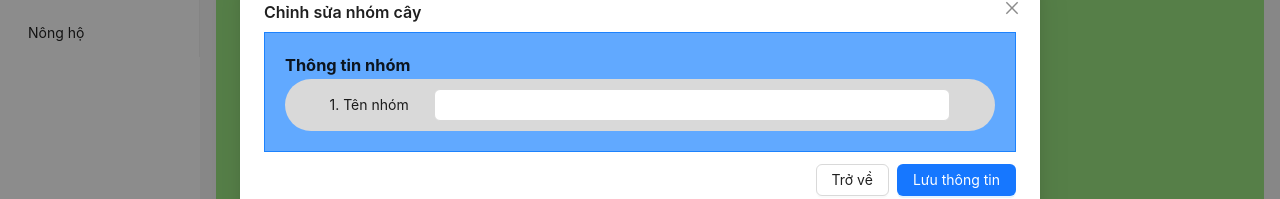
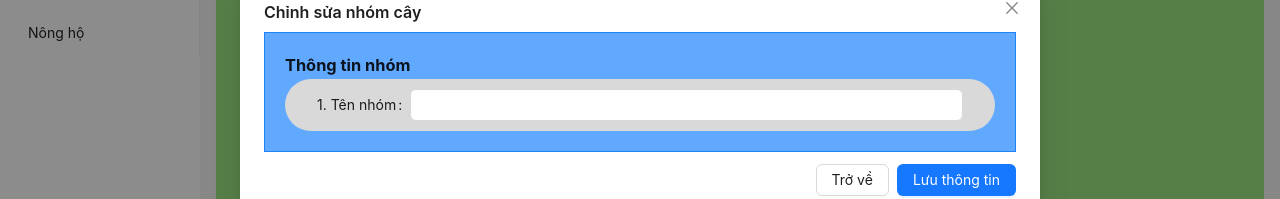
Before and after one commit to huyenpt21/dalat-agri, a React (Create React App) app: page /danh-muc-cay-trong in a window 1280 px wide. Both pictures are taken after a click on the picture 388 px from the left and 200 px from the top of the page. Shown: the part 120-319 px from the top of the page. Built offline with nearby package versions, Linux system fonts and the light colour scheme; the HTML template or start-up script is replaced by a standard one.

Commit message:
update modal add and confirm

```diff
--- /dev/null
+++ b/src/component/confirmModal/index.jsx
@@ -0,0 +1,20 @@
+import { Modal } from "antd";
+import React from "react";
+
+export default function ConfirmModal(props) {
+  return (
+    <Modal
+      open={props.open}
+      onOk={props.onOk}
+      onCancel={props.onCancel}
+      okText="Đồng ý"
+      cancelText="Quay lại"
+      cancelButtonProps={{ danger: true, type: "primary" }}
+      closeIcon={<></>}
+    >
+      <div className="modal-confirm-content">
+        <p>BẠN CÓ CHẮC CHẮN MUỐN LƯU</p>
+      </div>
+    </Modal>
+  );
+}
--- a/src/component/danhMucCayTrong/index.jsx
+++ b/src/component/danhMucCayTrong/index.jsx
@@ -3,8 +3,8 @@ import React, { useEffect, useState } from "react";
 import editIcon from "../../assets/Rectangle 2942.png";
 import addIcon from "../../assets/image 4.png";
 import deleteIcon from "../../assets/image 7.png";
+import ThemNhomCay from "../themNhomCay";
 import { GIONG_CAY, LOAI_CAY, NHOM_CAY } from "./data";
-import ThemNhomCay from "../themNhomCay";
 
 export default function DanhMucCayTrong() {
   const { Option } = Select;
@@ -57,13 +57,11 @@ export default function DanhMucCayTrong() {
   const handleChangeGiongCay = (value) => {
     setCayDuocChon({ nhomCay: "", loaiCay: "", giongCay: value });
   };
+
   const handleCancleModalNhomCay = () => {
     setModalThemNhomCay(false);
   };
-  const handleSaveModalNhomCay = (value) => {
-    console.log(value);
-    setModalThemNhomCay(false);
-  };
+
   return (
     <div>
       <h2>Danh mục cây trồng</h2>
@@ -136,7 +134,6 @@ export default function DanhMucCayTrong() {
       <ThemNhomCay
         open={modalThemNhomCay}
         onCancel={handleCancleModalNhomCay}
-        onOk={handleSaveModalNhomCay}
       />
     </div>
   );
--- a/src/component/themNhomCay/index.jsx
+++ b/src/component/themNhomCay/index.jsx
@@ -1,11 +1,28 @@
-import { Input, Modal } from "antd";
-import React from "react";
+import { Form, Input, Modal } from "antd";
+import React, { useState } from "react";
+import ConfirmModal from "../confirmModal";
 
 export default function ThemNhomCay(props) {
+  const [modalConfirm, setModalConfirm] = useState(false);
+
+  const handleSaveModalNhomCay = () => {
+    setModalConfirm(true);
+  };
+
+  const handleConfirm = (value) => {
+    setModalConfirm(false);
+    console.log(value);
+    props.onCancel();
+  };
+
+  const handleCancel = () => {
+    setModalConfirm(false);
+  };
   return (
+    <>
       <Modal
         open={props.open}
-      onOk={props.onOk}
+        onOk={handleSaveModalNhomCay}
         onCancel={props.onCancel}
         title="Chỉnh sửa nhóm cây"
         width="800px"
@@ -14,11 +31,20 @@ export default function ThemNhomCay(props) {
       >
         <div className="content-modal-nhom-cay">
           <h3>Thông tin nhóm</h3>
+          <Form layout="horizontal" onFinish={handleConfirm} name="basic">
             <div className="input-nhom-cay">
-          <p>1. Tên nhóm</p>
-          <Input className="input" />
+              <Form.Item label="1. Tên nhóm" name="nhomcay">
+                <Input />
+              </Form.Item>
             </div>
+            <ConfirmModal
+              open={modalConfirm}
+              onOk={handleConfirm}
+              onCancel={handleCancel}
+            />
+          </Form>
         </div>
       </Modal>
+    </>
   );
 }
--- a/src/index.css
+++ b/src/index.css
@@ -58,12 +58,21 @@ aside.ant-layout-sider.ant-layout-sider-dark,
 .content-modal-nhom-cay .input-nhom-cay {
   background-color: #d9d9d9;
   padding: 10px 32px;
-  display: flex;
   border-radius: 45px;
-  justify-content: space-around;
-  align-items: center;
 }
 
 .input-nhom-cay .input {
   width: 80%;
 }
+
+.modal-confirm-content {
+  margin: 32px auto;
+  display: flex;
+  font-size: 18px;
+  font-weight: 500;
+  justify-content: center;
+}
+
+.content-modal-nhom-cay .ant-form-item {
+  margin-bottom: 0;
+}
```
Lines whose indentation alone changed are shown as unchanged.
